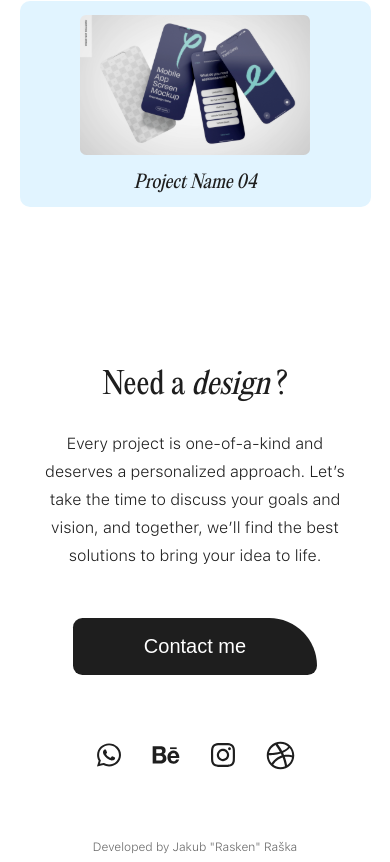
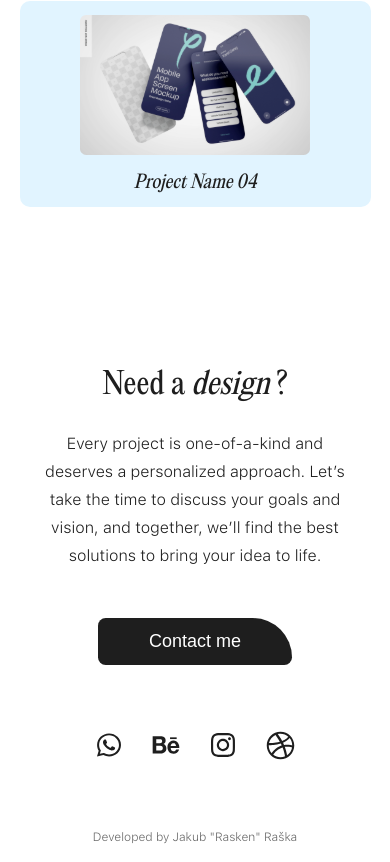
Before and after one commit to JakubRasken/my-portfolio, a React (Vite) app in the folder frontend/: page / in a window 390 px wide. Shown: the part 3759-4621 px from the top of the page. Built offline with nearby package versions, Linux system fonts and the light colour scheme; a web font is replaced by a local one.

Commit message:
Update contact.scss

```diff
--- a/frontend/src/styles/contact.scss
+++ b/frontend/src/styles/contact.scss
@@ -34,8 +34,8 @@
       line-height: 28px;
     }
   }
-  .contact-btn{
-    button{
+  .contact-btn {
+    button {
       background-color: #1e1e1e;
       width: 244px;
       height: 57px;
@@ -43,19 +43,28 @@
       border-radius: 10px 51px 10px 10px;
       color: white;
       font-size: 20px;
+
+      // Add a smooth transition
+      transition: background-color 0.3s ease;
+
+      // This is the new hover rule you need to add
+      &:hover {
+        background-color: #3a3a3a;
+        cursor: pointer;
       }
     }
-  .soical-media{
-    ul{
+  }
+  .soical-media {
+    ul {
       display: flex;
       justify-content: center;
       align-items: center;
       gap: 1.5rem;
       padding: 0;
-      li{
+      li {
         list-style: none;
-        a{
-            svg{
+        a {
+          svg {
             width: 33px;
             height: 33px;
           }
@@ -70,21 +79,18 @@
             white-space: nowrap;
             border: 0;
           }
-
+        }
+      }
     }
   }
 }
 
-  }
-}
-
-
-footer{
+footer {
   display: flex;
   justify-content: center;
   align-items: center;
   margin-top: 3rem;
-  h3{
+  h3 {
     color: #686868;
     font-weight: 400;
     font-size: 14px;
@@ -104,8 +110,8 @@ footer{
           width: 100%;
         }
       }
-      .conatct-btn{
-        button{
+      .contact-btn { // Corrected from .conatct-btn
+        button {
           background-color: #1e1e1e;
           width: 194px;
           height: 47px;
@@ -113,17 +119,23 @@ footer{
           border-radius: 10px 51px 10px 10px;
           color: white;
           font-size: 18px;
+
+          // The hover rule must be here too for small screens
+          &:hover {
+            background-color: #3a3a3a;
+            cursor: pointer;
           }
         }
-      .soical-media{
+      }
+      .soical-media {
         display: flex;
         justify-content: center;
         align-items: center;
         gap: 1.5rem;
-        li{
+        li {
             list-style: none;
-            a{
-                svg{
+            a {
+                svg {
                     width: 33px;
                     height: 33px;
                 }
@@ -131,8 +143,8 @@ footer{
         }
       }
   }
-  footer{
-    h3{
+  footer {
+    h3 {
       font-size: 12px;
     }
   }
```
Lines whose indentation alone changed are shown as unchanged.
